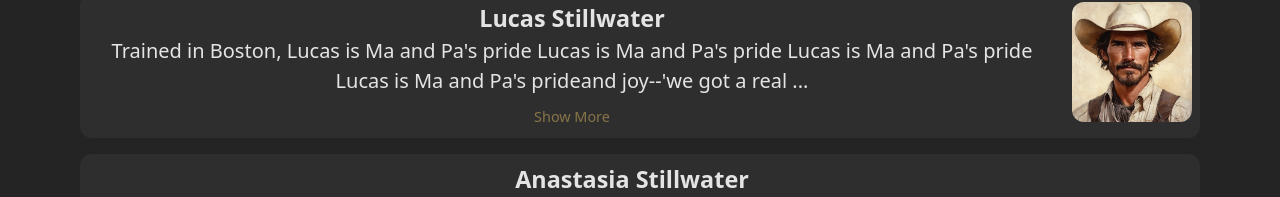
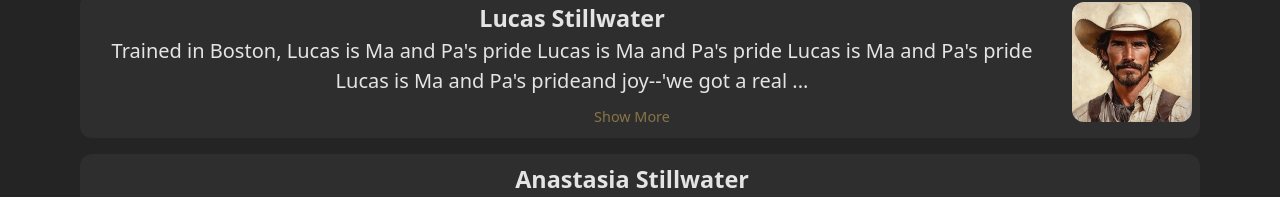
Before and after one commit to ajmenoni/deadlands-show-bible, a React (Vite) app: page / in a window 1280 px wide. Shown: the part 265-462 px from the top of the page. Built offline with nearby package versions, Linux system fonts and the light colour scheme.

Commit message:
add margin left to show more button when image is in container

```diff
--- a/src/components/Entry.jsx
+++ b/src/components/Entry.jsx
@@ -27,6 +27,7 @@ function Entry({ title, content, image, type }) {
               marginTop: "0.25rem",
               outline: "none",
               outlineOffset: "2px",
+              marginLeft: image ? "120px" : "0",
             }}
           >
             {expanded ? "Show Less" : "Show More"}
```
